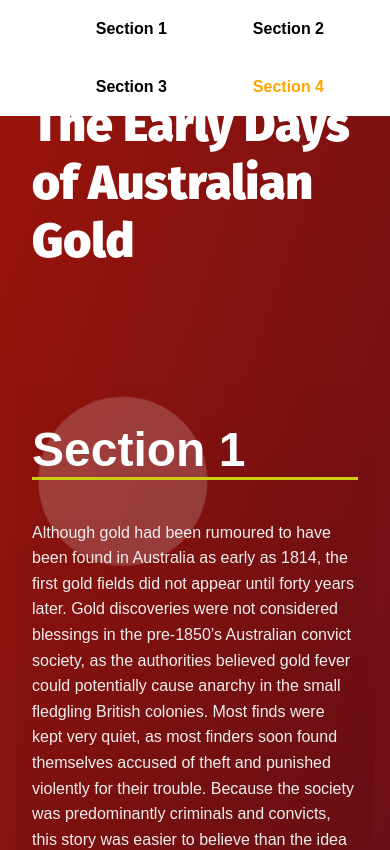
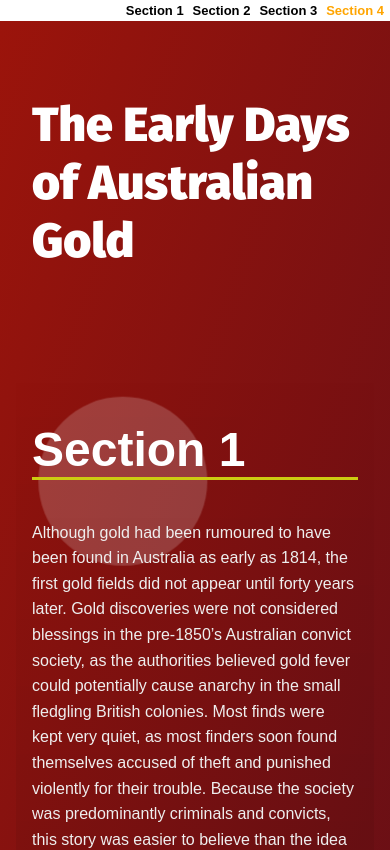
Before and after one commit to olmobianc/Project-2---Udacity-Front-End-Web-Development-Nanodegree, a plain HTML site: page index.html in a window 390 px wide. Shown: the top 850 px of the page. Drawn offline with Linux system fonts and the light colour scheme.

Commit message:
feat: adding media query for mobile

```diff
--- a/css/styles.css
+++ b/css/styles.css
@@ -141,6 +141,14 @@ section {
     }
 }
 
+@media(max-width:600px) {
+    .navbar__menu li {
+        padding: 3px;
+        font-size: 13px;
+        margin-right:3px;
+    }
+}
+
 section:nth-of-type(even) .landing__container {
     margin-right: 0;
     margin-left: auto;
--- a/js/app.js
+++ b/js/app.js
@@ -35,9 +35,10 @@ const sections = document.querySelectorAll("section");
 
 // build the nav
 function buildNavBarMenu() {
-    const navbar = document.getElementById('navbar__list');
+    const navbar = document.getElementById('navbar__list'); //getting the ul element
     const contatore = document.getElementsByClassName('landing__container');
 
+    //creating the navbar elements based on how many sections there are
     for(let i=1; i<=contatore.length; i++) {
         const navElements = document.createElement('li');
         const navLinks = document.createElement('a');
@@ -52,10 +53,10 @@ function buildNavBarMenu() {
 // Add class 'active' to section when near top of viewport
 function makeActiveClasses() {
     for(const section of sections) {
-        const rect = section.getBoundingClientRect(); //get Rectangle container
+        const rect = section.getBoundingClientRect(); //get Rectangle container for each section
 
         //adding active class to the sections
-        if(rect.right <= window.innerWidth && rect.bottom <= window.innerHeight) {
+        if(rect.bottom <= window.innerHeight) {
             section.classList.add("your-active-class");
             var whichSection = section.getAttribute("id");
         }
@@ -100,21 +101,15 @@ function makeSmoothScrolling() {
 
 // Build menu
 document.addEventListener('DOMContentLoaded', function(e) {
-    e.preventDefault();
-
     buildNavBarMenu();
 });
 
 // Scroll to section on link click
 document.addEventListener('DOMContentLoaded', function(e) {
-    e.preventDefault();
-
     makeSmoothScrolling();
 });
 
 // Set sections as active
 document.addEventListener('scroll', function(e) {
-    e.preventDefault();
-
     makeActiveClasses();
 });
```
